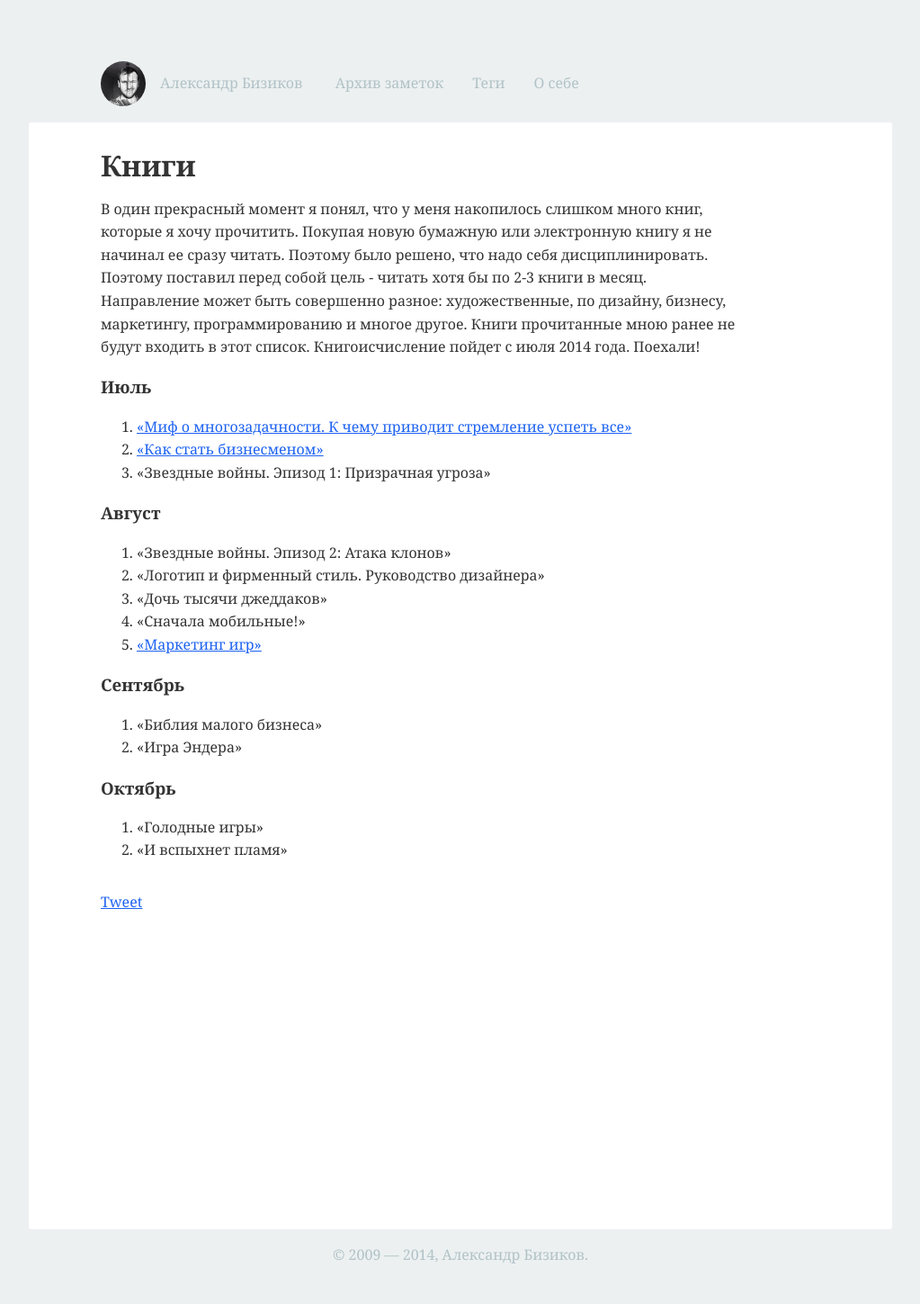
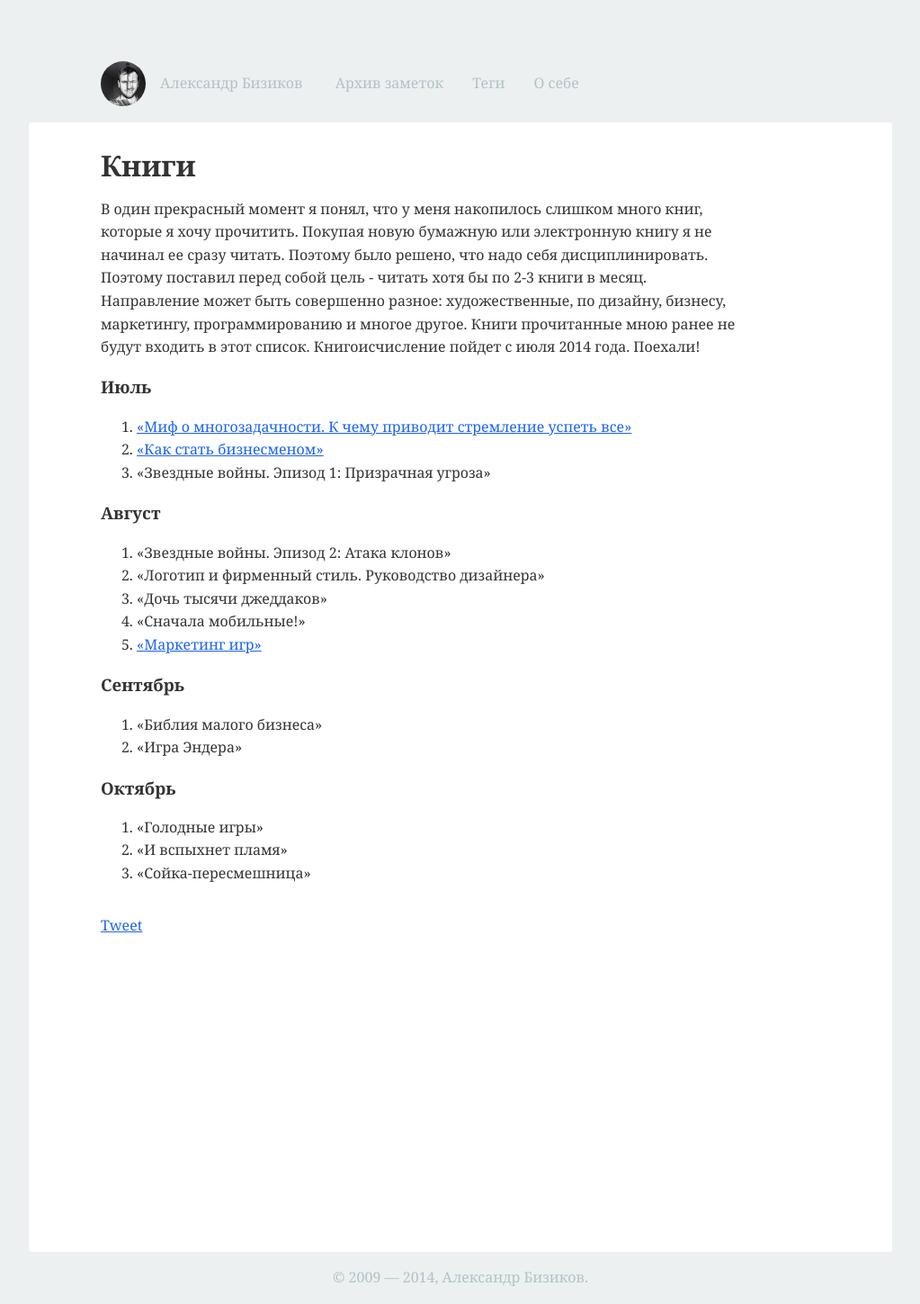
Before and after one commit to anna-vanlee/bizikov.ru, a Jekyll site: the page built from about/books/index.md, in a window 1280 px wide. Shown: the whole page at 90% size, without its empty margins (128-1151 px from the left). Built offline with Jekyll 4.4.1, drawn with Linux system fonts in a browser that asks for light colours; some web fonts are replaced; comment, search, counter and statistics services are not loaded; before the commit the page ends 1423 px from its top, so only the background shows below that.

Commit message:
Update index.md

```diff
--- a/about/books/index.md
+++ b/about/books/index.md
@@ -32,3 +32,4 @@ description: Список книг которые прочитал
 
 1. «Голодные игры»
 2. «И вспыхнет пламя»
+3. «Сойка-пересмешница»
```
